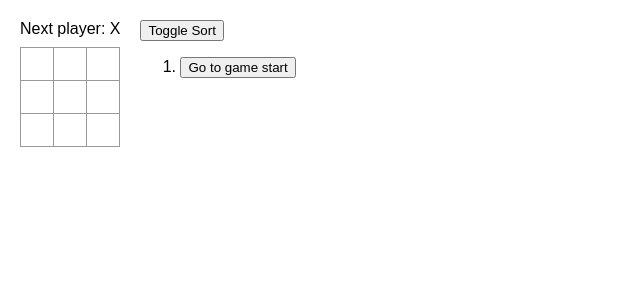
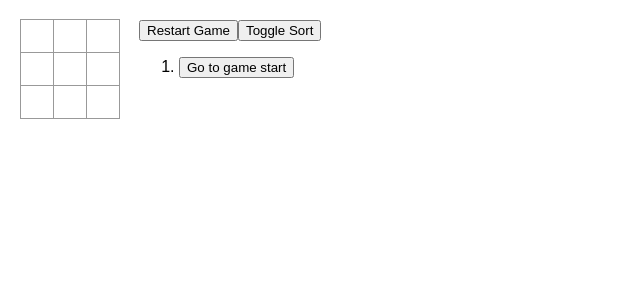
Before and after one commit to JasperJackalope/tic-tac-whoa, a React (Create React App) app in the folder src/: page / in a window 1280 px wide. Shown: the top 300 px of the page, without its empty margins (0-640 px from the left). Built offline with nearby package versions, Linux system fonts and the light colour scheme.

Commit message:
Added Restart Game Button

```diff
--- a/src/App.js
+++ b/src/App.js
@@ -1,9 +1,8 @@
 import React, { useState } from 'react';
 
-function Square({ value, onSquareClick, isWinnerSquare }) {
-  const className = isWinnerSquare ? 'square winner' : 'square';
+function Square({ value, onSquareClick, isHighlighted }) {
   return (
-    <button className={className} onClick={onSquareClick}>
+    <button className={`square ${isHighlighted ? 'highlighted' : ''}`} onClick={onSquareClick}>
       {value}
     </button>
   );
@@ -15,51 +14,44 @@ function Board({ xIsNext, squares, onPlay, winner }) {
       return;
     }
     const nextSquares = squares.slice();
-    if (xIsNext) {
-      nextSquares[i] = 'X';
-    } else {
-      nextSquares[i] = 'O';
-    }
+    nextSquares[i] = xIsNext ? 'X' : 'O';
     onPlay(nextSquares);
   }
 
-  function renderBoard() {
-    const board = [];
-    for (let row = 0; row < 3; row++) {
-      const squaresRow = [];
-      for (let col = 0; col < 3; col++) {
-        const index = row * 3 + col;
-        const isWinnerSquare = winner && winner.includes(index);
-        squaresRow.push(
-          <Square
-            key={index}
-            value={squares[index]}
-            onSquareClick={() => handleClick(index)}
-            isWinnerSquare={isWinnerSquare}
-          />
-        );
-      }
-      board.push(
-        <div key={row} className="board-row">
-          {squaresRow}
-        </div>
-      );
-    }
-    return board;
+  function renderSquare(i, isHighlighted) {
+    return (
+      <Square
+        value={squares[i]}
+        onSquareClick={() => handleClick(i)}
+        key={i}
+        isHighlighted={isHighlighted}
+      />
+    );
   }
 
-  const status = winner ? 'Winner: ' + winner : 'Next player: ' + (xIsNext ? 'X' : 'O');
+  const winningLine = winner ? winner.line : [];
 
-  return (
-    <React.Fragment>
-      <div className="status">{status}</div>
-      {renderBoard()}
-    </React.Fragment>
-  );
+  const rows = [0, 1, 2].map((row) => {
+    const cols = [0, 1, 2].map((col) => {
+      const position = row * 3 + col;
+      const isHighlighted = winningLine.includes(position);
+      return renderSquare(position, isHighlighted);
+    });
+    return <div className="board-row" key={row}>{cols}</div>;
+  });
+
+  return <div>{rows}</div>;
 }
 
 export default function Game() {
-  const [history, setHistory] = useState([Array(9).fill(null)]);
+  function calculateRowCol(move) {
+    const row = Math.floor(move / 3) + 1;
+    const col = (move % 3) + 1;
+    return `${row}, ${col}`;
+  }
+
+  const initialHistory = [Array(9).fill(null)];
+  const [history, setHistory] = useState(initialHistory);
   const [currentMove, setCurrentMove] = useState(0);
   const [isDescending, setIsDescending] = useState(false);
   const xIsNext = currentMove % 2 === 0;
@@ -74,6 +66,11 @@ export default function Game() {
 
   function jumpTo(nextMove) {
     setCurrentMove(nextMove);
+  }
+
+  function restartGame() {
+    setHistory(initialHistory);
+    setCurrentMove(0);
   }
 
   const currentMoveDescription = currentMove > 0 ? `You are at move #${currentMove}` : 'Go to game start';
@@ -103,6 +100,7 @@ export default function Game() {
       </div>
       <div className="game-info">
         <div>
+          <button onClick={restartGame}>Restart Game</button>
           <button onClick={toggleSort}>Toggle Sort</button>
         </div>
         <ol>{sortedMoves}</ol>
@@ -122,17 +120,16 @@ function calculateWinner(squares) {
     [0, 4, 8],
     [2, 4, 6],
   ];
+
   for (let i = 0; i < lines.length; i++) {
     const [a, b, c] = lines[i];
     if (squares[a] && squares[a] === squares[b] && squares[a] === squares[c]) {
-      return [a, b, c];
+      return {
+        winner: squares[a],
+        line: [a, b, c],
+      };
     }
   }
+
   return null;
 }
-
-function calculateRowCol(move) {
-  const row = Math.floor((move - 1) / 3) + 1;
-  const col = (move - 1) % 3 + 1;
-  return `${row}, ${col}`;
-}
```
